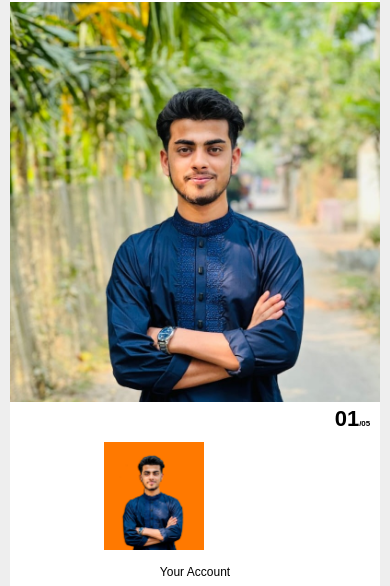
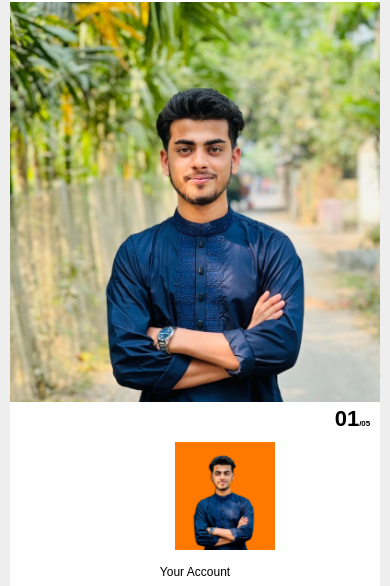
Before and after one commit to saimon885/web-portfolio, a plain HTML site: page index.html in a window 390 px wide. Shown: the part 505-1091 px from the top of the page. Drawn offline with Linux system fonts and the light colour scheme.

Commit message:
Update style.css

```diff
--- a/style.css
+++ b/style.css
@@ -290,7 +290,7 @@ body{
         width: 100px;
         height: auto;
         text-align: center;
-        margin: 10px 14px;
+        margin: 10px 50%;
     }
 
     .account {
```
